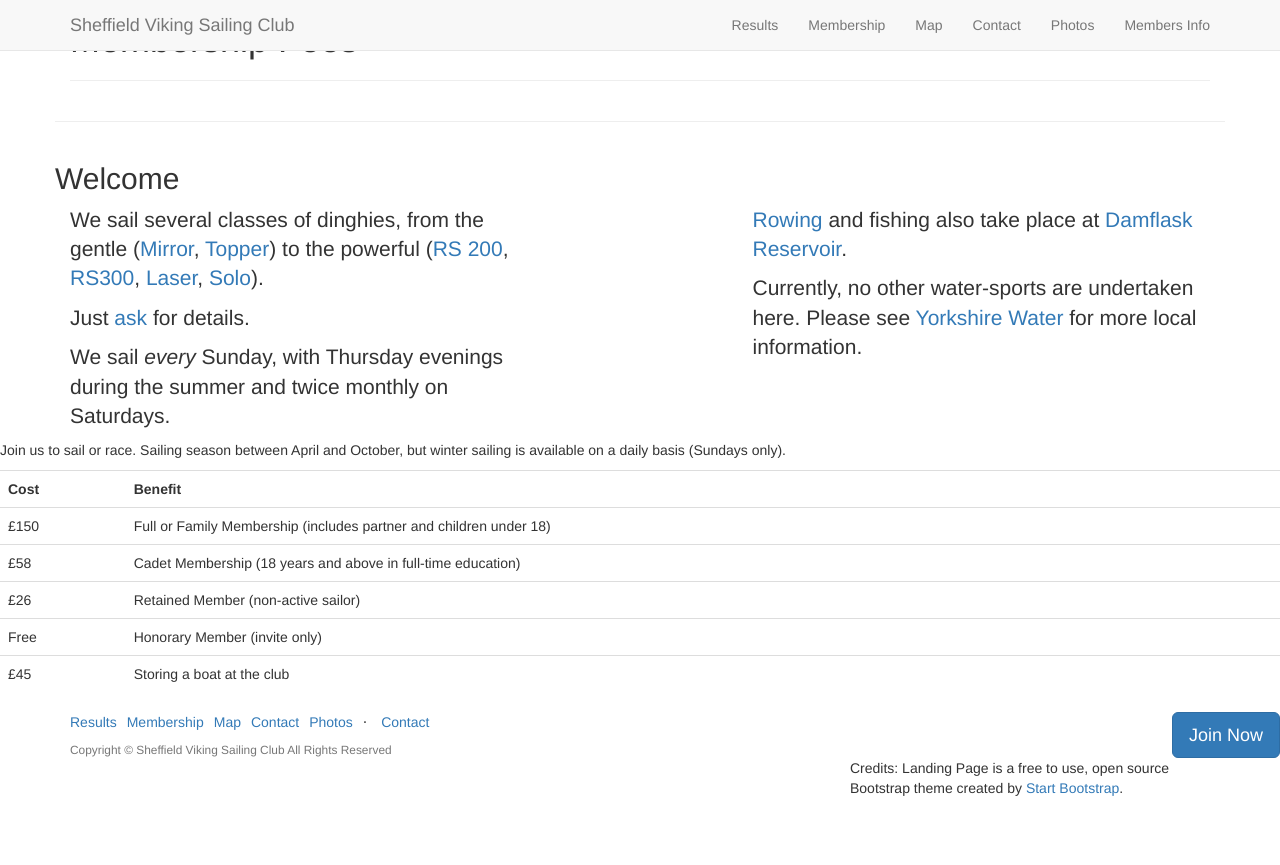
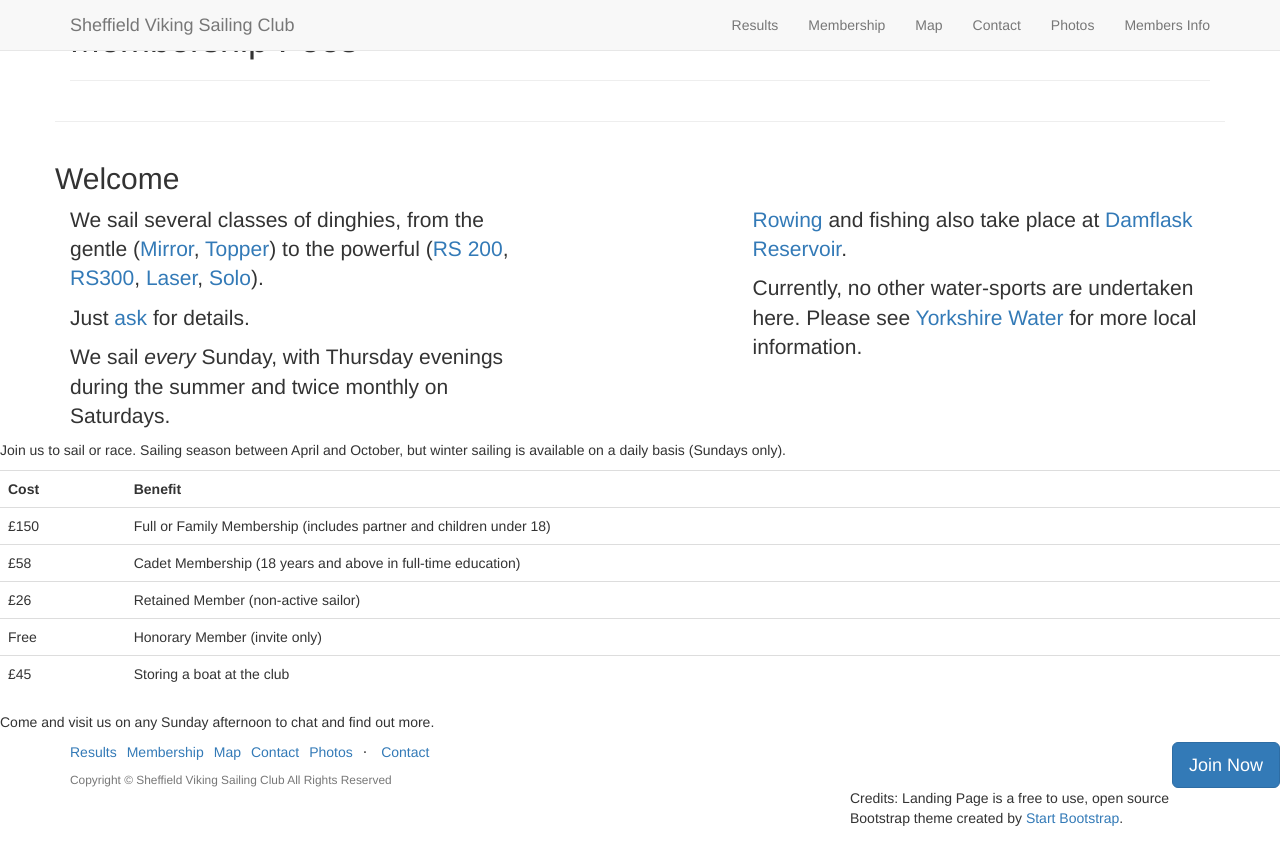
Before and after one commit to svsc/svsc.github.io, a Jekyll site: the page built from _posts/2014-09-22-membership-2.markdown, in a window 1280 px wide. Shown: the top 865 px of the page. Built offline with Jekyll 4.4.1, drawn with Linux system fonts in a browser that asks for light colours; nearby versions of some CDN libraries; library files that are not in the unit come from our copies.

Commit message:
Added visit us text on membership.

```diff
--- a/_posts/2014-09-22-membership-2.markdown
+++ b/_posts/2014-09-22-membership-2.markdown
@@ -33,4 +33,5 @@ description: |
   </tbody>
   </table>
 
+  <p>Come and visit us on any Sunday afternoon to chat and find out more.</p>
   <p><a href="http://membership.sheffieldviking.org.uk" class="btn btn-primary btn-lg pull-right">Join Now</a></p>
```
